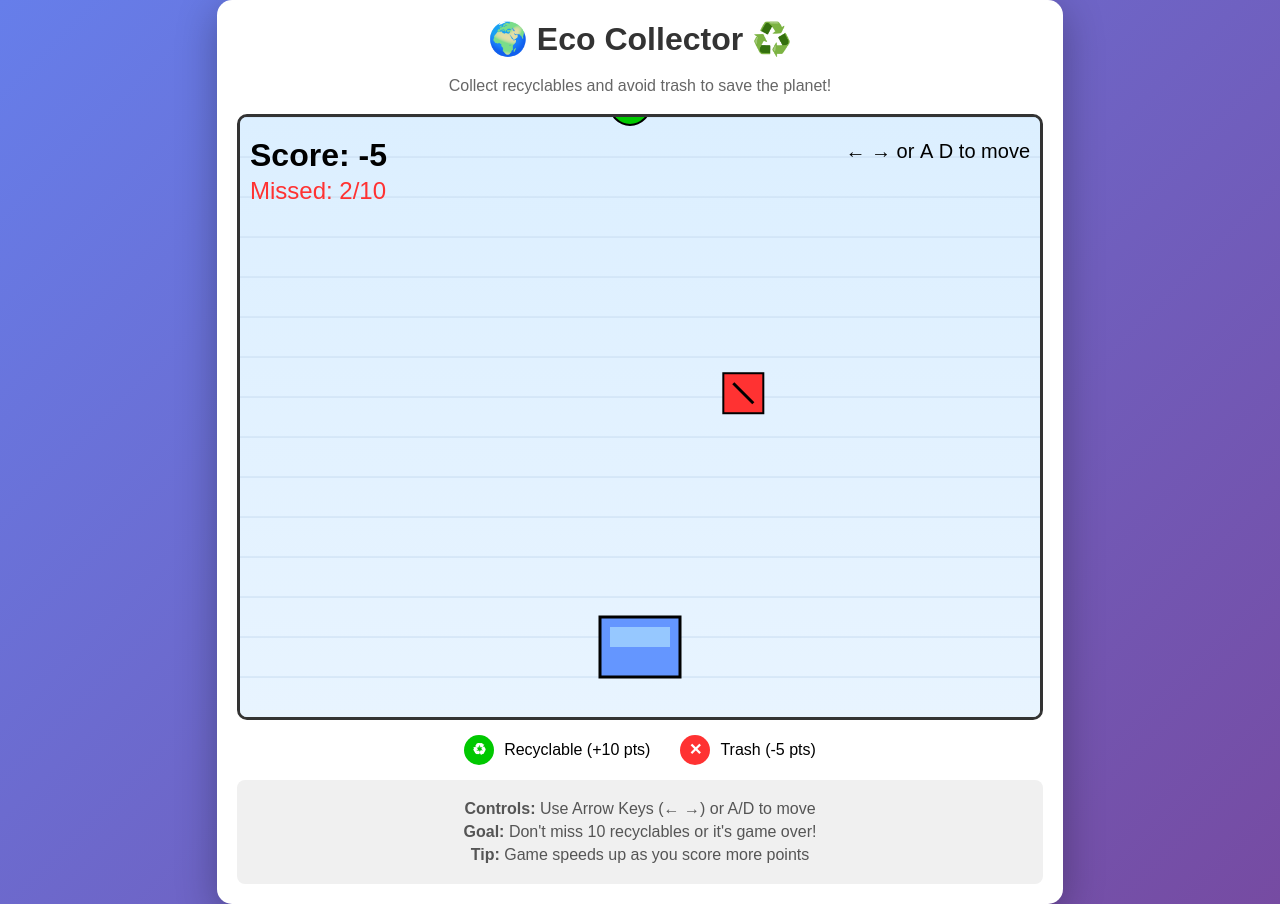
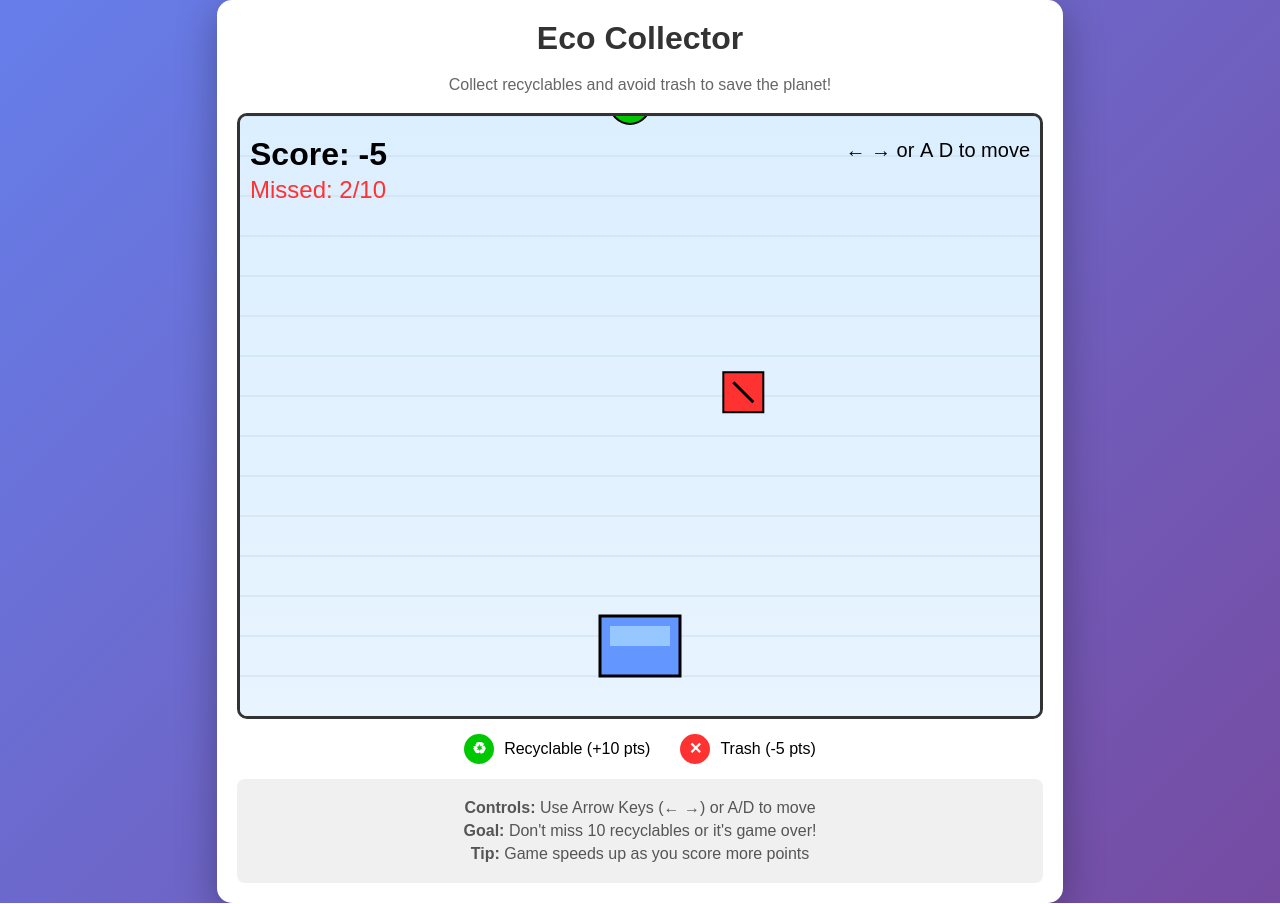
Before and after one commit to sscharf101/GarbageCollectorGame, a website: page index.html in a window 1280 px wide. Drawn offline with Linux system fonts and the light colour scheme.

Commit message:
Remove emojis from game title in index.html

```diff
--- a/index.html
+++ b/index.html
@@ -96,7 +96,7 @@
 </head>
 <body>
     <div id="gameContainer">
-        <h1>🌍 Eco Collector ♻️</h1>
+        <h1> Eco Collector </h1>
         <p class="instructions">Collect recyclables and avoid trash to save the planet!</p>
 
         <canvas id="gameCanvas" width="800" height="600"></canvas>
```
